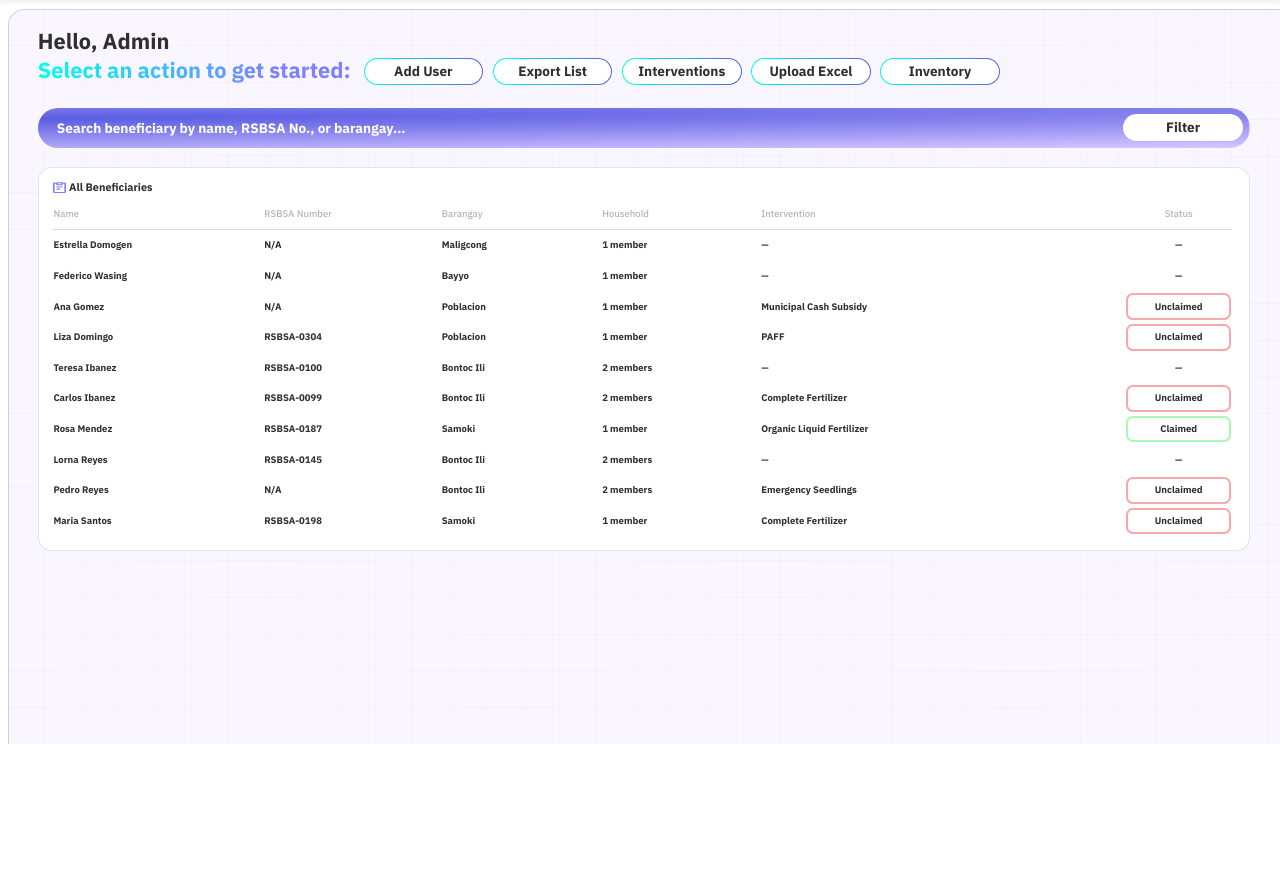
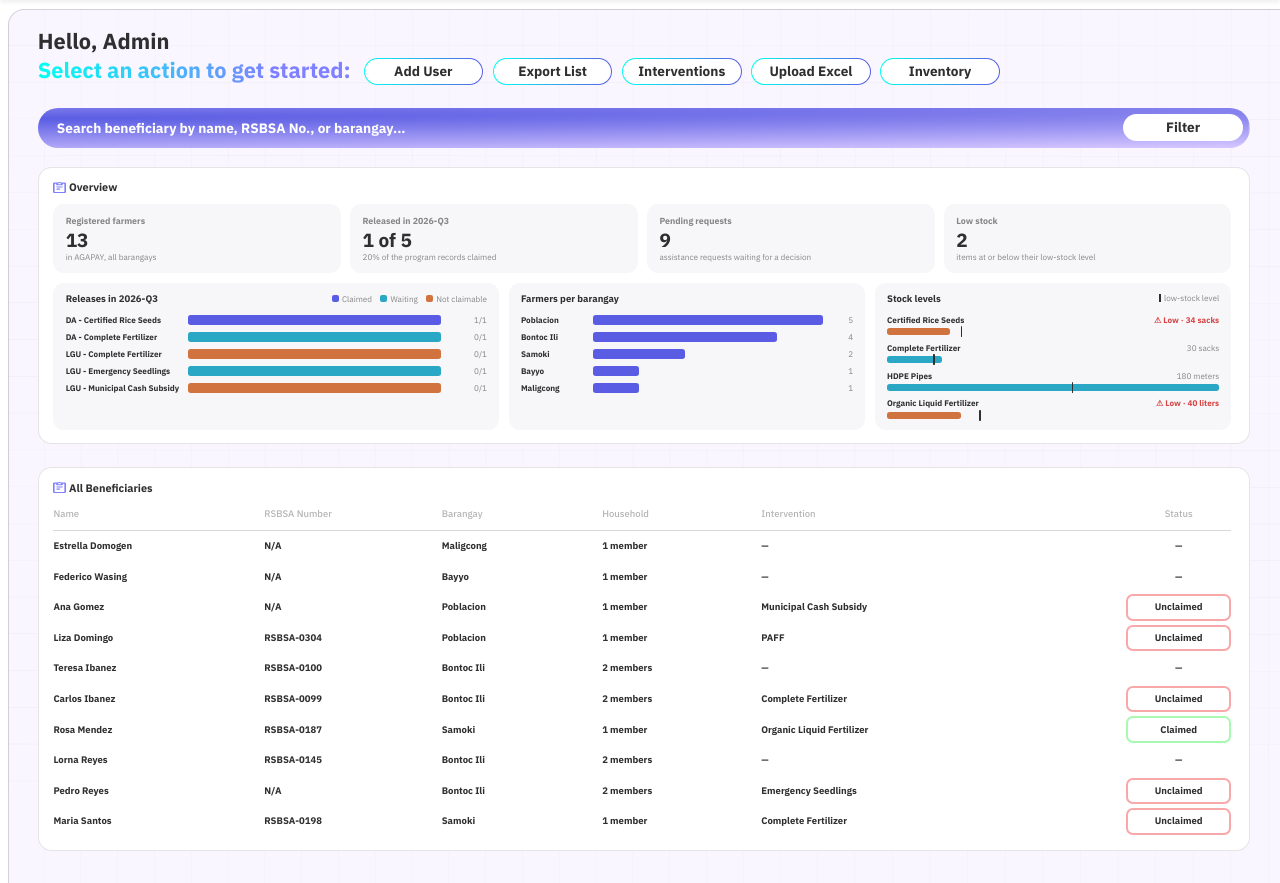
Before and after one commit to Azurral/agapay, a Laravel app: page /dashboard in a window 1280 px wide. Shown: the part 56-939 px from the top of the page. Before the commit the page ends 800 px from the top, so only its background shows below. Run offline with Laravel 12, Linux system fonts and the light colour scheme; a user stored in the database is signed in; data comes from the database, SQL or seed files in the repository; style sheets or scripts are compiled from the project's sources.

Commit message:
v0.17.2
Co-Authored-By: Claude Opus 5.5 <noreply@anthropic.com>

```diff
--- a/app/Http/Controllers/DashboardController.php
+++ b/app/Http/Controllers/DashboardController.php
@@ -4,6 +4,7 @@ namespace App\Http\Controllers;
 
 use App\Models\Beneficiary;
 use App\Models\Role;
+use App\Support\DashboardOverview;
 use Illuminate\Http\Request;
 use Illuminate\View\View;
 
@@ -15,6 +16,7 @@ class DashboardController extends Controller
         $showsEncodingQueue = in_array($request->user()->role?->slug, [Role::ENCODER, Role::AGRITECH_ENCODER], true);
 
         return view('dashboard', [
+            'overview' => DashboardOverview::build(),
             'showsEncodingQueue' => $showsEncodingQueue,
             'queue' => $showsEncodingQueue
                 ? Beneficiary::whereNotNull('encoding_issue')->oldest()->oldest('id')->limit(10)->get()
--- /dev/null
+++ b/app/Support/DashboardOverview.php
@@ -0,0 +1,112 @@
+<?php
+
+namespace App\Support;
+
+use App\Models\AssistanceRequest;
+use App\Models\Barangay;
+use App\Models\Beneficiary;
+use App\Models\DistributionCycle;
+use App\Models\InterventionRecord;
+use App\Models\InventoryItem;
+
+/**
+ * The home page's data presentation: headline numbers and three charts (releases of the current cycle per program,
+ * farmers per barangay, stock against its low-stock level). Archived records are left out, as on every list.
+ */
+final class DashboardOverview
+{
+    /** Barangays shown; the rest are added up in one "Others" bar. */
+    public const BARANGAYS = 8;
+
+    /**
+     * @return array{
+     *     tiles: array{farmers: int, cycle: string|null, claimed: int, assigned: int, pending_requests: int, low_stock: int},
+     *     programs: list<array{name: string, claimed: int, waiting: int, not_claimable: int, total: int}>,
+     *     barangays: list<array{name: string, value: int, percent: float}>,
+     *     stock: list<array{name: string, balance: float, threshold: float, unit: string, low: bool, percent: float, mark: float}>
+     * }
+     */
+    public static function build(): array
+    {
+        $cycle = DistributionCycle::current();
+        $programs = $cycle ? self::programs($cycle) : [];
+        $stock = self::stock();
+
+        return [
+            'tiles' => [
+                'farmers' => Beneficiary::count(),
+                'cycle' => $cycle?->code,
+                'claimed' => array_sum(array_column($programs, 'claimed')),
+                'assigned' => array_sum(array_column($programs, 'total')),
+                'pending_requests' => AssistanceRequest::where('status', AssistanceRequest::PENDING)->count(),
+                'low_stock' => count(array_filter($stock, fn (array $item) => $item['low'])),
+            ],
+            'programs' => $programs,
+            'barangays' => self::barangays(),
+            'stock' => $stock,
+        ];
+    }
+
+    /** @return list<array{name: string, claimed: int, waiting: int, not_claimable: int, total: int}> */
+    private static function programs(DistributionCycle $cycle): array
+    {
+        return InterventionRecord::query()
+            ->where('distribution_cycle_id', $cycle->id)
+            ->whereIn('beneficiary_id', Beneficiary::select('id'))   // archived farmers stay out
+            ->with('intervention:id,source,name')
+            ->get(['id', 'intervention_id', 'validation_status', 'claim_status'])
+            ->groupBy('intervention_id')
+            ->map(function ($records) {
+                $claimed = $records->filter->isClaimed()->count();
+                $waiting = $records->reject->isClaimed()->filter(fn ($r) => in_array($r->validation_status, InterventionRecord::CLAIMABLE, true))->count();
+                $intervention = $records->first()->intervention;
+
+                return [
+                    'name' => strtoupper($intervention->source).' - '.$intervention->name,
+                    'claimed' => $claimed,
+                    'waiting' => $waiting,
+                    'not_claimable' => $records->count() - $claimed - $waiting,
+                    'total' => $records->count(),
+                ];
+            })
+            ->sortBy([['total', 'desc'], ['name', 'asc']])
+            ->values()
+            ->all();
+    }
+
+    /** @return list<array{name: string, value: int, percent: float}> */
+    private static function barangays(): array
+    {
+        $counts = Beneficiary::query()->selectRaw('barangay_id, COUNT(*) AS farmers')->groupBy('barangay_id')
+            ->pluck('farmers', 'barangay_id')->map(fn ($n) => (int) $n)->sortDesc();
+        $names = Barangay::options();   // cached (id => name)
+
+        $rows = $counts->map(fn (int $n, $id) => ['name' => $names[$id] ?? 'Unknown', 'value' => $n])
+            ->sortBy([['value', 'desc'], ['name', 'asc']])->values();
+        if ($rows->count() > self::BARANGAYS) {
+            $others = $rows->slice(self::BARANGAYS - 1)->sum('value');
+            $rows = $rows->take(self::BARANGAYS - 1)->push(['name' => 'Others', 'value' => $others]);
+        }
+        $max = max(1, (int) $rows->max('value'));
+
+        return $rows->map(fn (array $row) => [...$row, 'percent' => round($row['value'] / $max * 100, 1)])->all();
+    }
+
+    /** @return list<array{name: string, balance: float, threshold: float, unit: string, low: bool, percent: float, mark: float}> */
+    private static function stock(): array
+    {
+        $items = InventoryItem::withStock()->orderBy('name')->get();
+        // One scale for all items: the largest of any balance or low-stock level fills the bar.
+        $max = max(1.0, (float) $items->map(fn (InventoryItem $i) => max($i->balance(), (float) $i->low_stock_threshold))->max());
+
+        return $items->map(fn (InventoryItem $item) => [
+            'name' => $item->name,
+            'balance' => $item->balance(),
+            'threshold' => (float) $item->low_stock_threshold,
+            'unit' => $item->pluralUnit($item->balance()),
+            'low' => $item->isLow(),
+            'percent' => round(max(0, $item->balance()) / $max * 100, 1),
+            'mark' => round((float) $item->low_stock_threshold / $max * 100, 1),
+        ])->all();
+    }
+}
--- a/config/agapay.php
+++ b/config/agapay.php
@@ -9,7 +9,7 @@ return [
     'consent_text' => 'The farmer has given consent for OMAG to record and use their personal information for agricultural programs and assistance, as stated in the privacy notice.',
     'import_consent_text' => 'The farmers in this file gave consent for OMAG to record and use their personal information for agricultural programs and assistance (for example on their RSBSA forms), as stated in the privacy notice.',
 
-    'version' => '0.17.1',
+    'version' => '0.17.2',
 
     // In-app updates of the office copy ("AGAPAY for Windows"): the Administrator sees "Update available" when GitHub
     // has a newer release. Off in a development copy, which is updated from the source code.
--- a/resources/css/app.css
+++ b/resources/css/app.css
@@ -302,6 +302,20 @@ html.nav-restored .nav-enter { animation: none; }
 }
 @media (prefers-reduced-motion: reduce) { .damage-bar { animation: none; } }
 
+/* Home page charts (components/dashboard/overview). Colours checked for colour-blind separation and contrast in light
+   and dark mode; every bar also prints its number. Segments end in 4px rounded corners with a 2px gap between them. */
+.chart-claimed { background-color: #5a5de3; }
+.chart-waiting { background-color: #2aa7c4; }
+.chart-notclaimable { background-color: #d0733f; }
+html.dark .chart-claimed { background-color: #7e80ff; }
+html.dark .chart-waiting { background-color: #1e93ad; }
+.chart-seg { display: block; height: 100%; min-width: 3px; border-radius: 4px; transform-origin: left center; animation: bar-grow 700ms cubic-bezier(.2, .8, .2, 1) 150ms both; }
+.chart-swatch { display: inline-block; width: 10px; height: 10px; border-radius: 3px; }
+.chart-mark { width: 2px; border-radius: 1px; background-color: #2f2f2f; }
+.chart-mark-key { display: inline-block; width: 2px; height: 12px; background-color: #2f2f2f; }
+html.dark .chart-mark, html.dark .chart-mark-key { background-color: #e6e6ef; }
+@media (prefers-reduced-motion: reduce) { .chart-seg { animation: none; } }
+
 /* Dark mode switch: the sun spins away while the moon turns in. */
 .theme-sun, .theme-moon { transition: transform 400ms cubic-bezier(.3, 1.3, .5, 1), opacity 250ms ease; }
 .theme-moon { transform: rotate(-90deg) scale(0); opacity: 0; }
--- /dev/null
+++ b/resources/views/components/dashboard/overview.blade.php
@@ -0,0 +1,99 @@
+@props(['overview'])
+@php
+    $t = $overview['tiles'];
+    $percent = $t['assigned'] > 0 ? (int) round($t['claimed'] / $t['assigned'] * 100) : 0;
+@endphp
+{{-- Home page data presentation (App\Support\DashboardOverview). Every bar also prints its number; hover shows the details. --}}
+<x-ui.card title="Overview" class="mb-[20px]">
+    <div class="mt-[14px] grid grid-cols-4 gap-[14px]">
+        @foreach ([
+            ['Registered farmers', number_format($t['farmers']), 'in AGAPAY, all barangays'],
+            ['Released in '.($t['cycle'] ?? 'this cycle'), $t['claimed'].' of '.$t['assigned'], $percent.'% of the program records claimed'],
+            ['Pending requests', number_format($t['pending_requests']), 'assistance requests waiting for a decision'],
+            ['Low stock', number_format($t['low_stock']), $t['low_stock'] === 1 ? 'item at or below its low-stock level' : 'items at or below their low-stock level'],
+        ] as [$label, $value, $note])
+            <div class="rounded-[16px] bg-[#f7f7f9] px-[18px] py-[14px]">
+                <p class="text-[13px] font-bold text-arrow">{{ $label }}</p>
+                <p class="mt-[2px] text-[28px] font-bold leading-[34px] tabular-nums">{{ $value }}</p>
+                <p class="text-[12px] text-arrow">{{ $note }}</p>
+            </div>
+        @endforeach
+    </div>
+
+    <div class="mt-[14px] grid grid-cols-[1.25fr_1fr_1fr] gap-[14px]">
+        {{-- Releases of the current cycle per program: claimed / waiting / not claimable, one stacked bar each. --}}
+        <figure class="rounded-[16px] bg-[#f7f7f9] px-[18px] pt-[14px] pb-[16px]">
+            <figcaption class="flex items-baseline justify-between gap-[8px]">
+                <span class="text-[14px] font-bold">Releases in {{ $t['cycle'] ?? 'this cycle' }}</span>
+                <span class="flex gap-[12px] text-[12px] text-arrow">
+                    <span class="flex items-center gap-[5px]"><i class="chart-swatch chart-claimed"></i>Claimed</span>
+                    <span class="flex items-center gap-[5px]"><i class="chart-swatch chart-waiting"></i>Waiting</span>
+                    <span class="flex items-center gap-[5px]"><i class="chart-swatch chart-notclaimable"></i>Not claimable</span>
+                </span>
+            </figcaption>
+            @if (empty($overview['programs']))
+                <p class="mt-[12px] text-[13px] text-arrow">No program records in the current cycle yet.</p>
+            @else
+                @php($most = max(array_column($overview['programs'], 'total')))
+                <ul class="mt-[12px] flex flex-col gap-[9px]">
+                    @foreach ($overview['programs'] as $p)
+                        <li class="grid grid-cols-[170px_1fr_58px] items-center gap-[10px] text-[12px] leading-[16px]">
+                            <span class="truncate font-bold" title="{{ $p['name'] }}">{{ $p['name'] }}</span>
+                            <span class="flex h-[14px] gap-[2px]" style="width: {{ max($p['total'] / $most * 100, 4) }}%">
+                                @foreach ([['claimed', 'Claimed', 'chart-claimed'], ['waiting', 'Waiting', 'chart-waiting'], ['not_claimable', 'Not claimable', 'chart-notclaimable']] as [$key, $text, $class])
+                                    @if ($p[$key] > 0)
+                                        <span class="chart-seg {{ $class }}" style="flex: {{ $p[$key] }}" title="{{ $p['name'] }}: {{ $p[$key] }} {{ strtolower($text) }}"></span>
+                                    @endif
+                                @endforeach
+                            </span>
+                            <span class="text-right tabular-nums text-arrow" title="claimed / total">{{ $p['claimed'] }}/{{ $p['total'] }}</span>
+                        </li>
+                    @endforeach
+                </ul>
+            @endif
+        </figure>
+
+        {{-- Farmers per barangay: one series, so one colour and no legend. --}}
+        <figure class="rounded-[16px] bg-[#f7f7f9] px-[18px] pt-[14px] pb-[16px]">
+            <figcaption class="text-[14px] font-bold">Farmers per barangay</figcaption>
+            <ul class="mt-[12px] flex flex-col gap-[9px]">
+                @forelse ($overview['barangays'] as $b)
+                    <li class="grid grid-cols-[96px_1fr_34px] items-center gap-[10px] text-[12px] leading-[16px]" title="{{ $b['name'] }}: {{ $b['value'] }} {{ \Illuminate\Support\Str::plural('farmer', $b['value']) }}">
+                        <span class="truncate font-bold">{{ $b['name'] }}</span>
+                        <span class="h-[14px]"><span class="chart-seg chart-claimed block h-full" style="width: {{ max($b['percent'], 2) }}%"></span></span>
+                        <span class="text-right tabular-nums text-arrow">{{ $b['value'] }}</span>
+                    </li>
+                @empty
+                    <li class="text-[13px] text-arrow">No farmers yet.</li>
+                @endforelse
+            </ul>
+        </figure>
+
+        {{-- Stock: the balance, with a line at the item's low-stock level. Low items say so in words, not colour alone. --}}
+        <figure class="rounded-[16px] bg-[#f7f7f9] px-[18px] pt-[14px] pb-[16px]">
+            <figcaption class="flex items-baseline justify-between">
+                <span class="text-[14px] font-bold">Stock levels</span>
+                <span class="flex items-center gap-[5px] text-[12px] text-arrow"><i class="chart-mark-key"></i>low-stock level</span>
+            </figcaption>
+            <ul class="mt-[12px] flex flex-col gap-[11px]">
+                @forelse ($overview['stock'] as $s)
+                    @php($amount = \App\Models\InventoryItem::quantity($s['balance']).' '.$s['unit'])
+                    <li class="text-[12px] leading-[16px]" title="{{ $s['name'] }}: {{ $amount }} left; low at {{ \App\Models\InventoryItem::quantity($s['threshold']) }}">
+                        <span class="flex justify-between gap-[8px]">
+                            <span class="truncate font-bold">{{ $s['name'] }}</span>
+                            <span class="shrink-0 tabular-nums {{ $s['low'] ? 'font-bold text-danger' : 'text-arrow' }}">{{ $s['low'] ? '⚠ Low · ' : '' }}{{ $amount }}</span>
+                        </span>
+                        <span class="relative mt-[4px] block h-[10px]">
+                            <span class="chart-seg {{ $s['low'] ? 'chart-notclaimable' : 'chart-waiting' }} block h-full" style="width: {{ max($s['percent'], 1) }}%"></span>
+                            @if ($s['threshold'] > 0)
+                                <span class="chart-mark absolute -top-[3px] h-[16px]" style="left: {{ $s['mark'] }}%"></span>
+                            @endif
+                        </span>
+                    </li>
+                @empty
+                    <li class="text-[13px] text-arrow">No stock items yet.</li>
+                @endforelse
+            </ul>
+        </figure>
+    </div>
+</x-ui.card>
--- a/resources/views/dashboard.blade.php
+++ b/resources/views/dashboard.blade.php
@@ -1,4 +1,6 @@
 <x-layouts.app title="HOME">
+    <x-dashboard.overview :overview="$overview" />
+
     @if ($showsEncodingQueue)
         {{-- Figma 237:1659 --}}
         <x-ui.card title="Pending Encoding Queue">
```
Also changed, not shown: tests/Feature/DashboardOverviewTest.php (added, +58 -0 lines).
